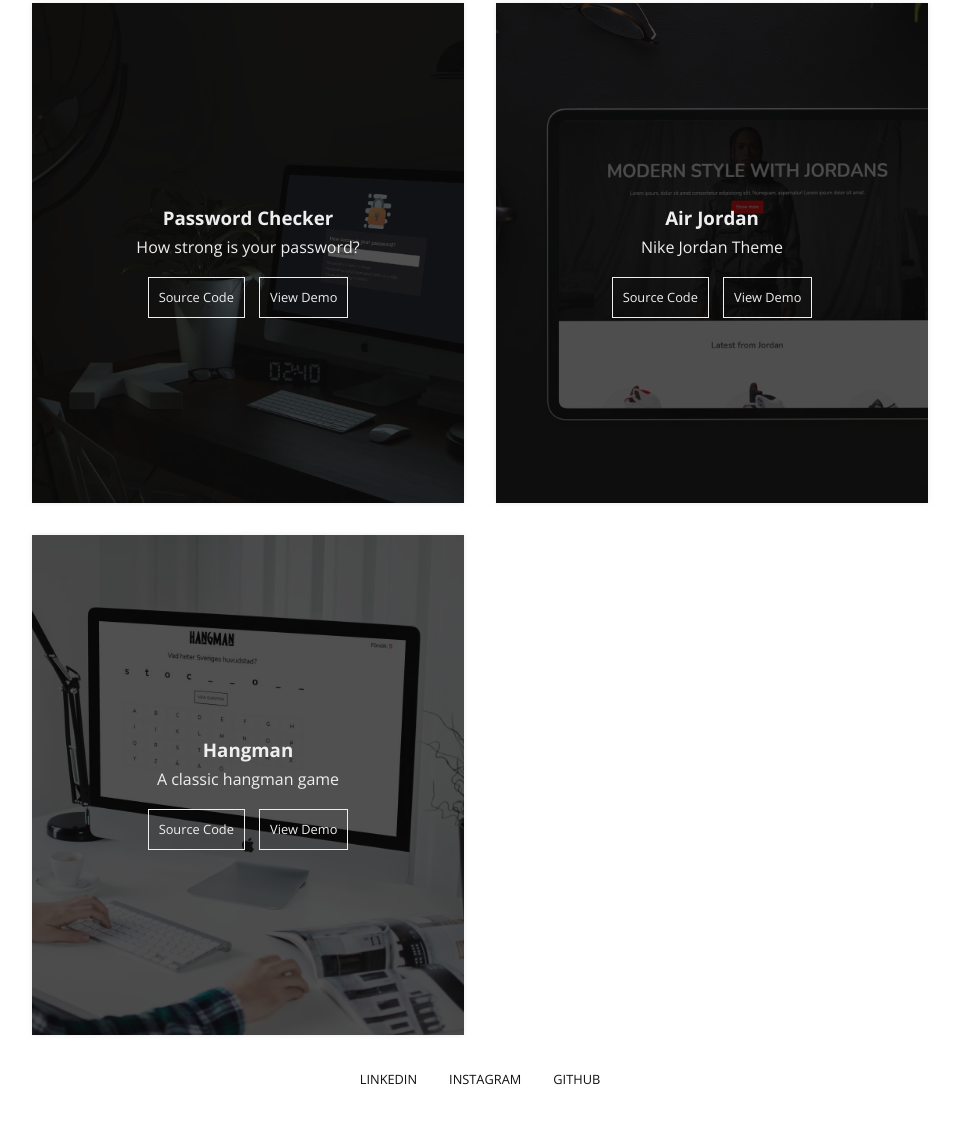
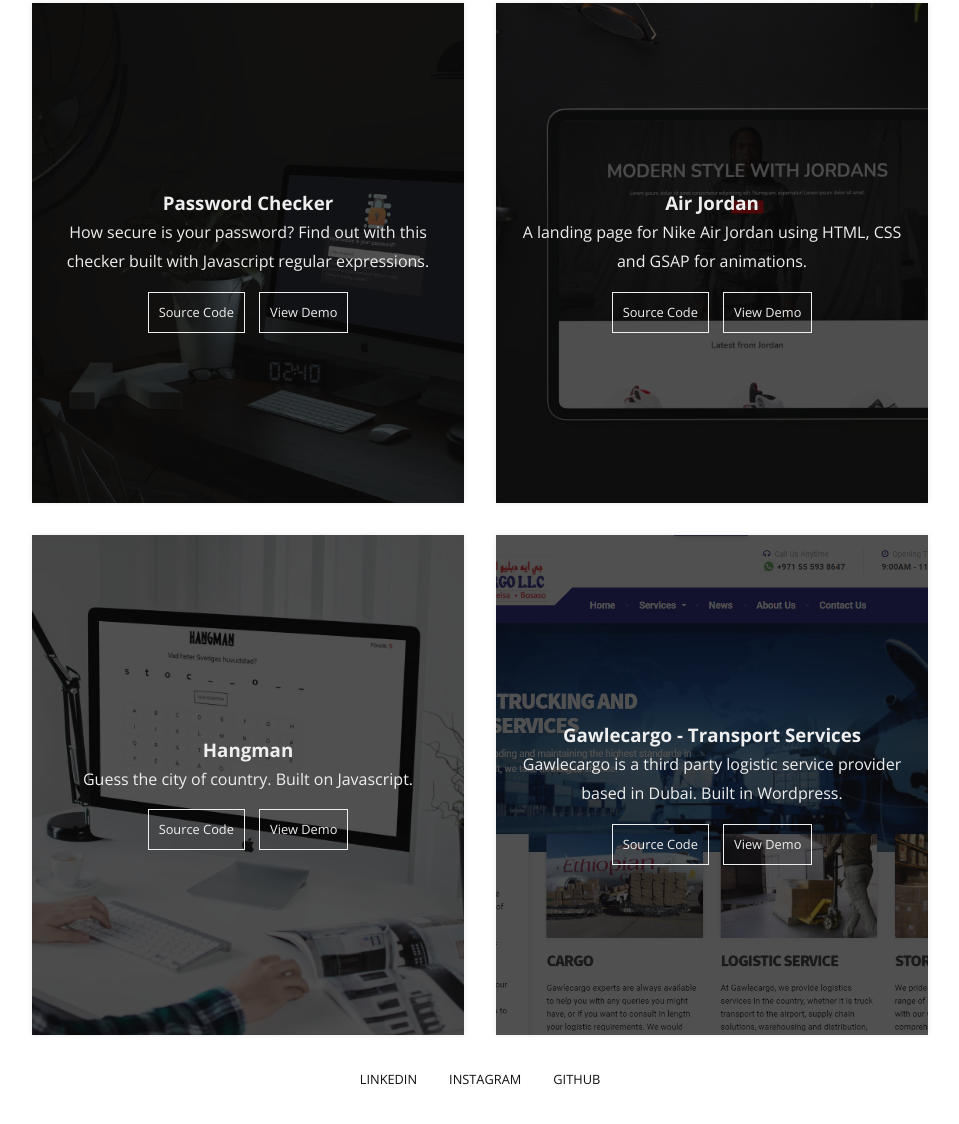
Before and after one commit to ImMoe/official_portfolio, a plain HTML site: page index.html in a window 1280 px wide. Shown: the part 1104-2228 px from the top of the page, without its empty margins (160-1119 px from the left). Drawn offline with nearby package versions, Linux system fonts and the light colour scheme.

Commit message:
New project

```diff
--- a/css/style.css
+++ b/css/style.css
@@ -150,6 +150,12 @@ main {
   background-size: cover;
   background-repeat: no-repeat;
 }
+.project:nth-child(6) {
+  background: url(../assets/project_6.png);
+  background-position: center;
+  background-size: cover;
+  background-repeat: no-repeat;
+}
 .project:nth-child(3) {
   background-color: rgb(58, 58, 58);
 }
@@ -165,6 +171,7 @@ main {
   background-color: rgba(12, 10, 10, 0.712);
   color: #eee;
   line-height: 180%;
+  padding: 0 1rem;
 }
 
 .buttons {
--- a/index.html
+++ b/index.html
@@ -3,6 +3,14 @@
   <head>
     <meta charset="UTF-8" />
     <meta name="viewport" content="width=device-width, initial-scale=1.0" />
+    <meta
+      name="keywords"
+      content="web development, software development, software engineer, programmer, javascript, websites, technology"
+    />
+    <meta
+      name="description"
+      content="The official website for Mohamed Ali (ImMoe). Here you can explore all the projects created and social media links."
+    />
     <link
       rel="stylesheet"
       href="https://cdnjs.cloudflare.com/ajax/libs/font-awesome/5.15.2/css/all.min.css"
@@ -61,7 +69,10 @@
         <div class="project">
           <div class="description">
             <h3>Colorz</h3>
-            <p>A color game for learning RGB</p>
+            <p>
+              A color game for learning RGB colors written in HTML, CSS and
+              Javascript.
+            </p>
             <div class="buttons">
               <a
                 href="https://github.com/immoe/Colorz"
@@ -81,7 +92,7 @@
         <div class="project">
           <div class="description">
             <h3>Spotify</h3>
-            <p>A project similar to Spotify</p>
+            <p>A spotify music list created with HTML, CSS and Javascript.</p>
             <div class="buttons">
               <a
                 href="https://github.com/immoe/spotify"
@@ -101,7 +112,10 @@
         <div class="project">
           <div class="description">
             <h3>Password Checker</h3>
-            <p>How strong is your password?</p>
+            <p>
+              How secure is your password? Find out with this checker built with
+              Javascript regular expressions.
+            </p>
             <div class="buttons">
               <a
                 href="https://github.com/immoe/password_checker"
@@ -121,7 +135,10 @@
         <div class="project">
           <div class="description">
             <h3>Air Jordan</h3>
-            <p>Nike Jordan Theme</p>
+            <p>
+              A landing page for Nike Air Jordan using HTML, CSS and GSAP for
+              animations.
+            </p>
             <div class="buttons">
               <a
                 href="https://github.com/immoe/jordan"
@@ -141,7 +158,7 @@
         <div class="project">
           <div class="description">
             <h3>Hangman</h3>
-            <p>A classic hangman game</p>
+            <p>Guess the city of country. Built on Javascript.</p>
             <div class="buttons">
               <a
                 href="https://github.com/immoe/hangman"
@@ -153,6 +170,23 @@
                 href="https://immoe.github.io/hangman"
                 target="_blank"
                 class="button"
+                >View Demo</a
+              >
+            </div>
+          </div>
+        </div>
+        <div class="project">
+          <div class="description">
+            <h3>Gawlecargo - Transport Services</h3>
+            <p>
+              Gawlecargo is a third party logistic service provider based in
+              Dubai. Built in Wordpress.
+            </p>
+            <div class="buttons">
+              <a href="https://gawlecargo.com" target="_blank" class="button"
+                >Source Code</a
+              >
+              <a href="https://gawlecargo.com" target="_blank" class="button"
                 >View Demo</a
               >
             </div>
```
Also changed, not shown: assets/project_6.png (added), 1 other file.
